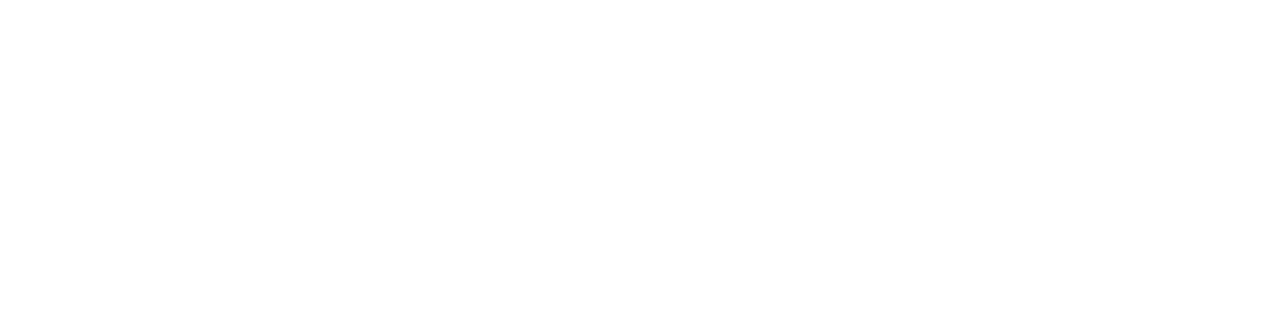
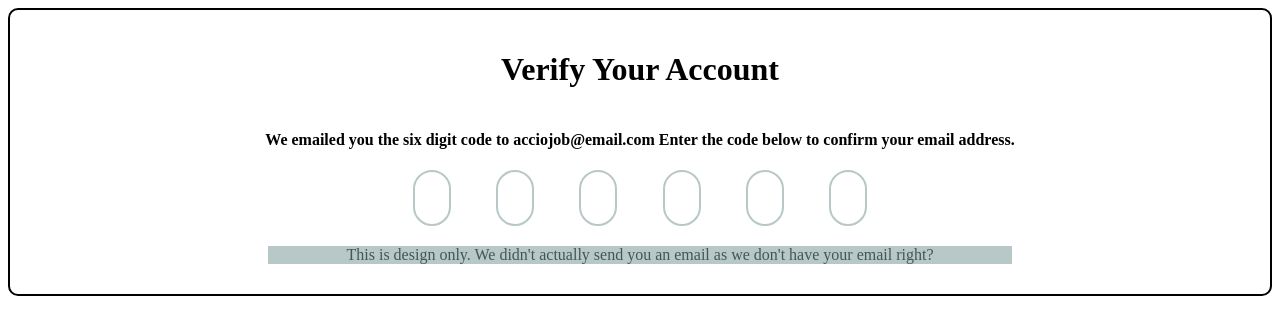
Before and after one commit to acciojob/OTP-Adnanahmad27, a website: page main.html in a window 1280 px wide. Drawn offline with Linux system fonts and the light colour scheme.

Commit message:
created a submission

```diff
--- a/main.html
+++ b/main.html
@@ -8,6 +8,16 @@
 
 <body>
 	<!-- the entire body must be written by student -->
+	<div>
+		<h1 id="verification_heading">Verify Your Account</h1>
+		<h4 id="verfication_subtext">We emailed you the six digit code to acciojob@email.com Enter the code below to confirm your email address.</h4>
+		<div class="code-container">
+
+		</div>
+
+		<footer id="footer">This is design only. We didn't actually send you an email as we don't have your email right?</footer>
+
+	</div>
     <script type="text/javascript" src="./script.js">
 </script>
 
--- a/script.js
+++ b/script.js
@@ -1 +1,38 @@
 //your JS code here. If required.
+const container = document.querySelector(".code-container");
+let lastEnteredInputElemet = null;
+
+function onEnter(e) {
+	if(e.target.value){
+		e.target.nextElementSibling && e.target.nextElementSibling.focus();
+	}
+}
+function onBackspace(e) {
+	e.target.value = "";
+	e.target.previousElementSibling && e.target.previousElementSibling.focus();
+}
+
+function onInput(e){
+	const currEle = e.target;
+	if(currEle.value){
+		lastEnteredInputElemet = currEle;
+		currEle.nextElementSibling && currEle.nextElementSibling.focus();
+	}
+}
+function onKeyUp(e) {
+	if(e.key === "Enter"){
+		onEnter(e);
+	}else if(e.key ==="Backspace"){
+		onBackspace(e);
+	}
+}
+
+
+for(let i=0 ; i<6 ; i++){
+	const code_continer = document.createElement("input");
+	code_continer.className = "code";
+	code_continer.maxLength = 1;
+	container.appendChild(code_continer);
+	code_continer.addEventListener("input" , onInput);
+	code_continer.addEventListener("keyup" , onKeyUp);
+}
--- a/styles.css
+++ b/styles.css
@@ -1 +1,41 @@
 /*  your css code here. If applicable */
+body > div{
+	display : flex;
+	align-items : center;
+	flex-direction : column;
+	border : 2px solid black;
+	border-radius : 10px;
+	padding : 20px 10px 30px 10px;
+}
+#footer{
+	display : flex;
+	background-color : #b8c7c7;
+	align-items:center;
+	justify-content: center;
+	flex-wrap : wrap;
+	display : flex;
+	color : #435656;
+	width : 60%;
+}
+.code-container{
+	display : flex;
+	justify-content:space-around;
+	width : 500px;
+	margin : auto;
+	padding-bottom : 20px;
+}
+.code{
+
+	border : 2px solid #b8c7c7;
+	width : 30px;
+	height:50px;
+	border-radius:25px;
+	font-size:2rem;
+	text-align:center;
+}
+.code:focus{
+	outline : 2px solid blue;
+}
+.code:hover{
+	border : 2px solid blue;
+}
```
